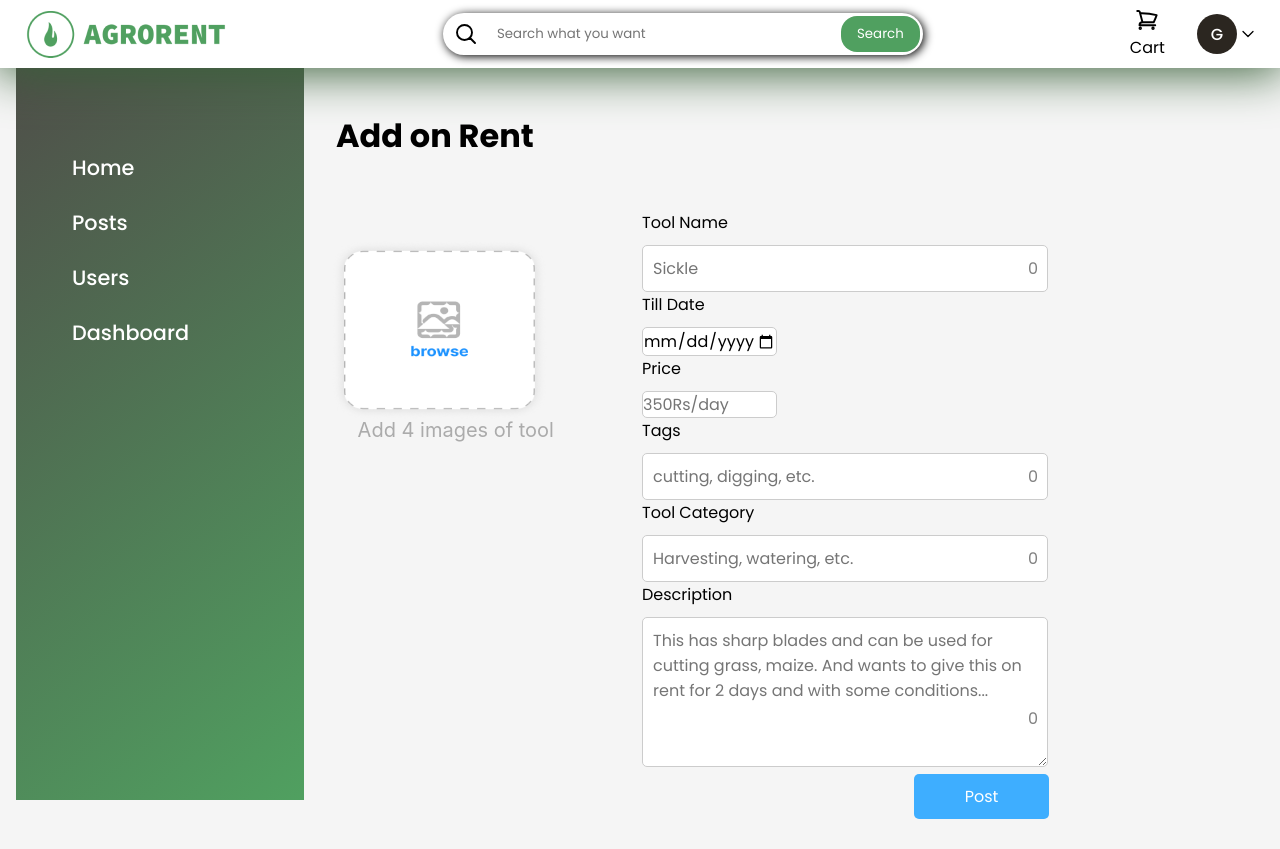
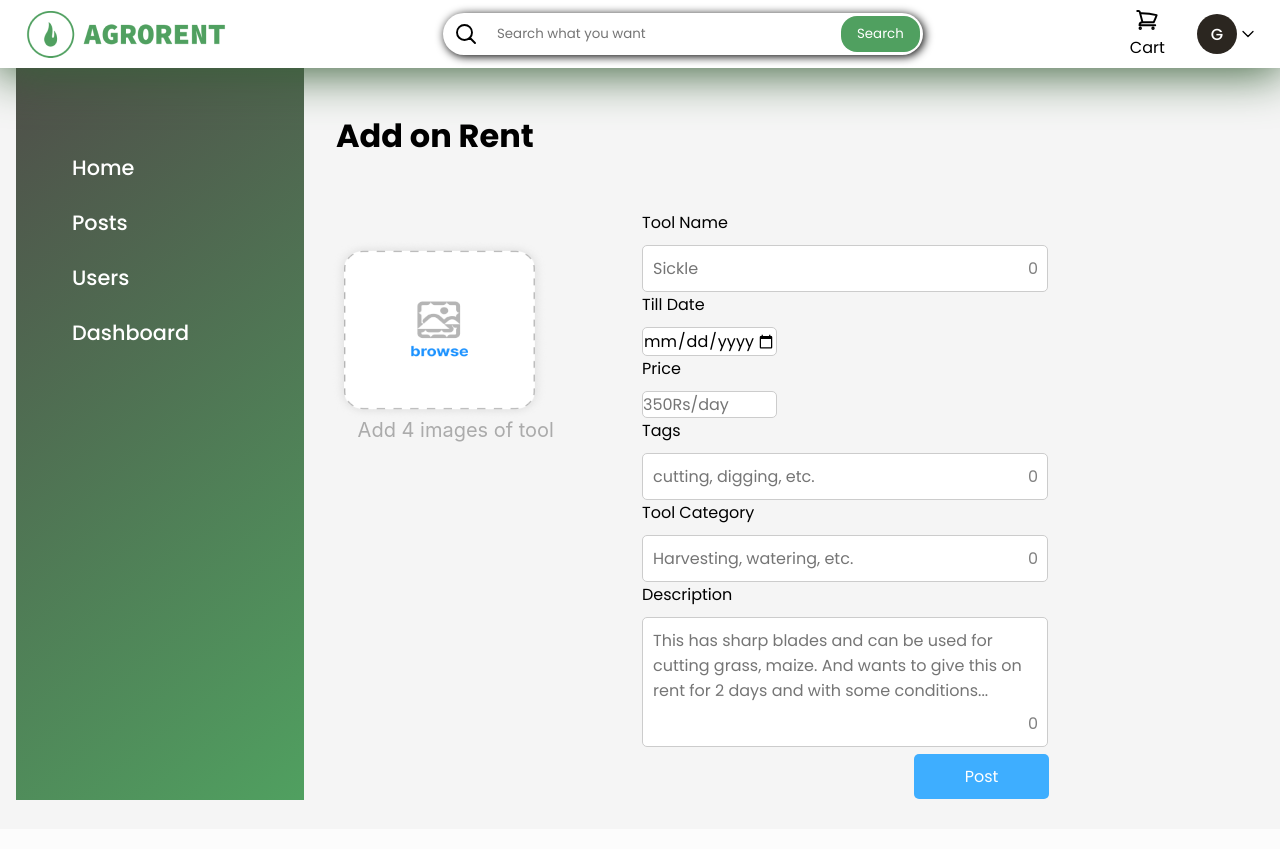
Before and after one commit to pratikjpatil/RentiVerse, a React (Create React App) app in the folder frontend/: page / in a window 1280 px wide. Built offline with nearby package versions, Linux system fonts and the light colour scheme.

Commit message:
updated addonrent

```diff
--- a/frontend/src/pages/AddOnRent/AddOnRent.css
+++ b/frontend/src/pages/AddOnRent/AddOnRent.css
@@ -108,8 +108,8 @@ form input[type="submit"]:hover {
 }
 
 form textarea {
-  resize: vertical;
-  height: 150px;
+  resize: none;
+  height: 130px;
 }
 
 @media screen and (max-width: 768px) {
@@ -139,3 +139,11 @@ form textarea {
   transform: translateY(-50%);
   color: #828282;
 }
+
+.input-wrapper .input-fixed-textarea {
+  position: absolute;
+  top: 82%;
+  right: -58px;
+  transform: translateY(-50%);
+  color: #828282;
+}
--- a/frontend/src/pages/AddOnRent/AddOnRent.jsx
+++ b/frontend/src/pages/AddOnRent/AddOnRent.jsx
@@ -152,7 +152,7 @@ const AddOnRent = () => {
                   onInput={handleDescription}
                   placeholder="This has sharp blades and can be used for cutting grass, maize. And wants to give this on rent for 2 days and with some conditions..."
                 ></textarea>
-                <span class="input-fixed-text">{descriptionCount}</span>
+                <span class="input-fixed-textarea">{descriptionCount}</span>
               </div>
               <input type="submit" value="Post" />
             </form>
```
